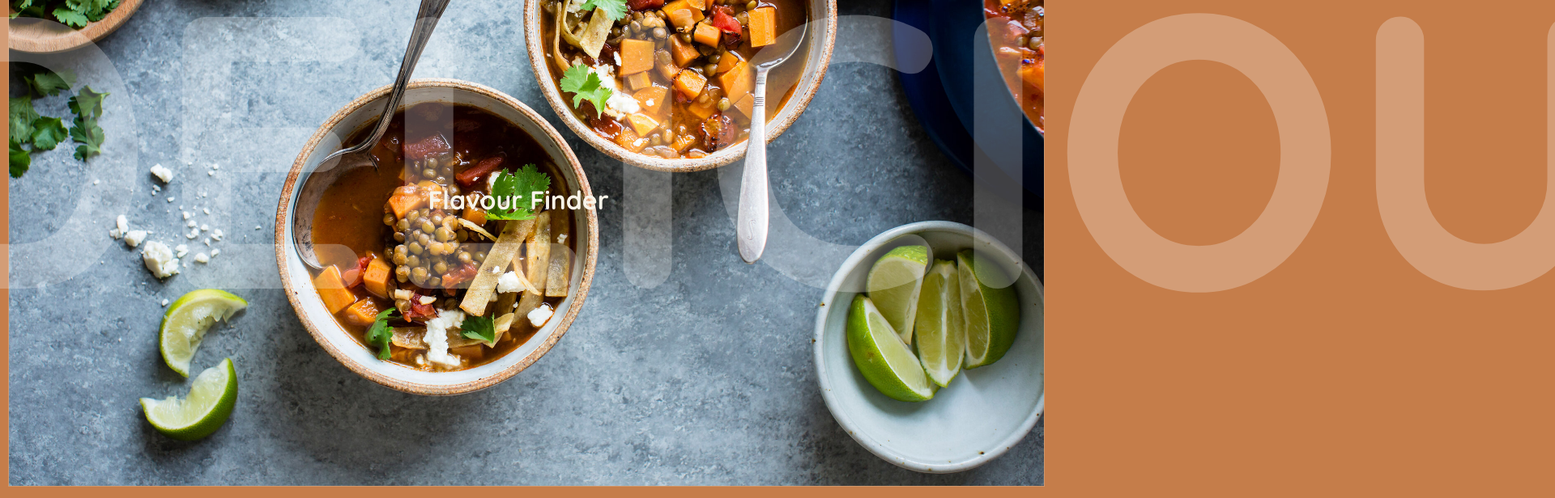
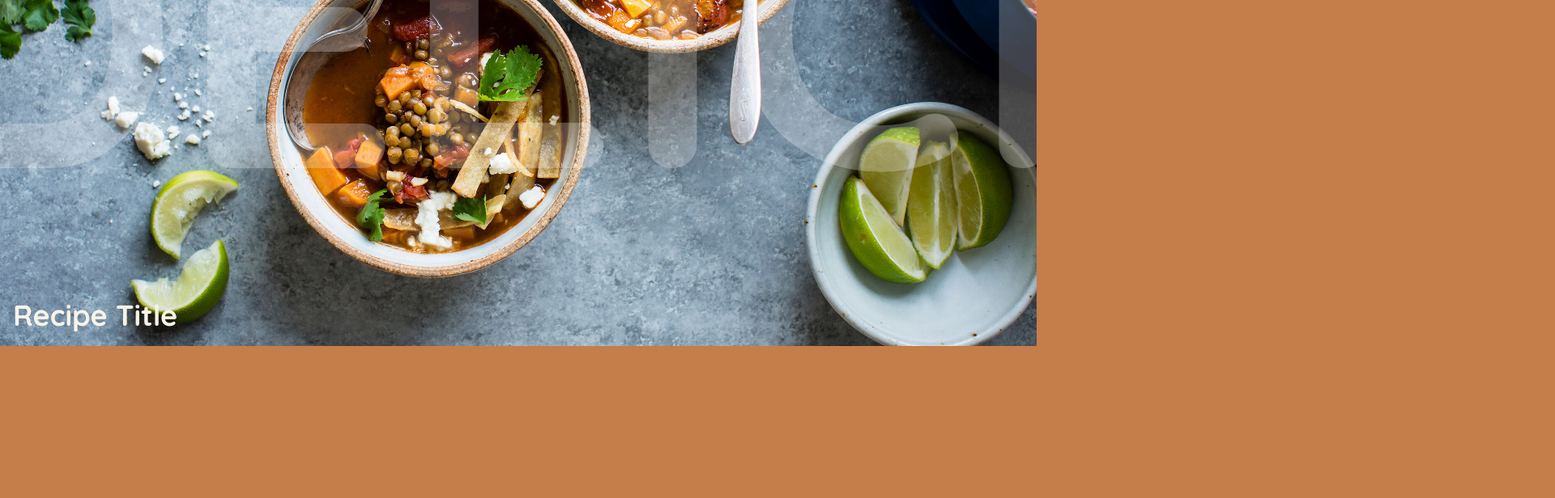
Before and after one commit to jillbmh/flavour-finder, a React (Create React App) app in the folder client/: page / in a window 1280 px wide. Shown: the part 372-988 px from the top of the page at 81% size, 1920 px wide, since content can reach past the window. After the commit the page ends 800 px from the top, so only its background shows below. Built offline with nearby package versions, Linux system fonts and the light colour scheme.

Commit message:
Edited home page animation section and fixed single blog CSS that was causing all images across the website to have a border

```diff
--- a/client/src/components/Home.js
+++ b/client/src/components/Home.js
@@ -2,21 +2,14 @@ import React from 'react'
 import AnimationImage from '../images/animation-image.jpeg'
 
 export default function Home() {
-
   return (
     <>
-      <h1>Home</h1>
       <div className='animation-container'>
-        <img src={AnimationImage} alt="Animation" />
-        <div
-          id="animated-words"
-          className="animated-words"
-        >
+        <img src={AnimationImage} alt='Animation' />
+        <div id='animated-words' className='animated-words'>
           delicious
         </div>
-        <h1 className="hero-heading">
-          Flavour Finder
-        </h1>
+        <h1 className='hero-heading'>Recipe Title</h1>
       </div>
     </>
   )
--- a/client/src/styles/partials/animation.scss
+++ b/client/src/styles/partials/animation.scss
@@ -1,12 +1,16 @@
 .animation-container {
-    position: relative;
-    img {
-      width: 100%;
-      height: auto;
+  position: relative;
+  overflow: hidden;
+
+  img {
+    width: 100%;
+    height: 100vh;
+    object-fit: cover;
+    line-height: 0;
+    vertical-align: bottom;
   }
 
-  #animated-words,
-  .hero-heading {
+  #animated-words {
     position: absolute;
     top: 50%;
     left: 50%;
@@ -27,7 +31,10 @@
   }
 
   .hero-heading {
-    transform: translate3d(-50%, -50%, 0px) scale3d(1, 1, 1) rotateX(0deg) rotateY(0deg) rotateZ(0deg) skew(0deg, 0deg);
+    position: absolute;
+    bottom: 0;
+    margin: 1rem;
+    font-size: 36px;
   }
 
   @keyframes scrollText {
@@ -35,6 +42,7 @@
       left: 100%;
     }
     100% {
-    left: -100%;
+      left: -100%;
     }
-  }}
+  }
+}
--- a/client/src/styles/partials/header.scss
+++ b/client/src/styles/partials/header.scss
@@ -10,6 +10,7 @@ header {
   align-items: center;
   padding: 1rem 1.5rem;
   border-bottom: 1px solid #f7f3e838;
+  z-index: 100;
 
   * {
     user-select: none;
--- a/client/src/styles/partials/singleBlog.scss
+++ b/client/src/styles/partials/singleBlog.scss
@@ -4,7 +4,6 @@ main {
   display: flex;
   flex-direction: column;
   align-items: center;
-}
 
   .blog-single-container {
     display: flex;
@@ -12,7 +11,7 @@ flex-direction: column;
     justify-content: center;
     align-items: center;
     border: 1px solid #f7f3e838;
-background-color: #DB9C6F;
+    background-color: #db9c6f;
     max-width: 500px;
     margin-top: 5rem;
     text-align: center;
@@ -20,15 +19,17 @@ padding-bottom: 15px;
     margin-bottom: 15px;
   }
 
-h2, h3 {
+  h2,
+  h3 {
     padding: 15px;
   }
 
   img {
     border: 1px solid #f7f3e838;
-    margin: 10px;
+    // margin: 10px;
   }
 
   p {
     padding: 10px 20px;
   }
+}
```
Also changed, not shown: client/src/components/FeaturedRecipes.js (renamed from client/src/components/Featured.js), 1 other file (tests, documents, lock files or other folders). Lines whose indentation alone changed are shown as unchanged.
